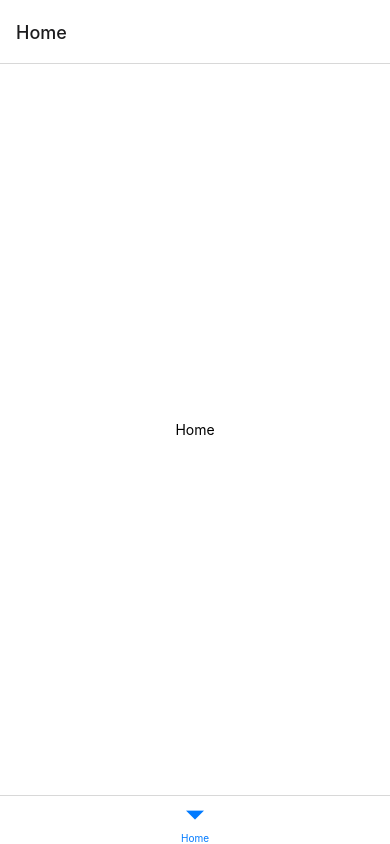
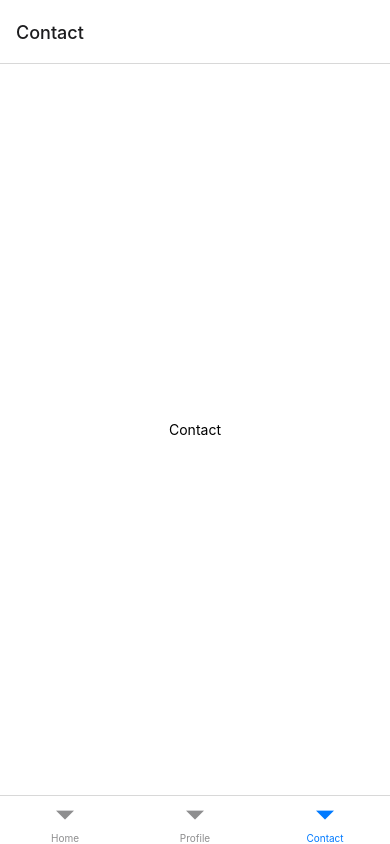
Before and after one commit to ArthBG/bottom-navigation, a React Native app: screen /Contact in a window 390 px wide. Before the commit this address had no page. Built offline with nearby package versions, Linux system fonts and the light colour scheme.

Commit message:
Feat: Add Profile and Contact screens

```diff
--- a/App.jsx
+++ b/App.jsx
@@ -3,7 +3,8 @@
 import { NavigationContainer } from '@react-navigation/native';
 import { createBottomTabNavigator } from '@react-navigation/bottom-tabs';
 import Home from './src/screens/Home';
-
+import Profile from './src/screens/Profile';
+import Contact from './src/screens/Contact';
 const Tab = createBottomTabNavigator();
 
 export default function App() {
@@ -11,6 +12,8 @@
    <NavigationContainer>
       <Tab.Navigator>
         <Tab.Screen name="Home" component={Home} />
+        <Tab.Screen name="Profile" component={Profile} />
+        <Tab.Screen name="Contact" component={Contact} />
       </Tab.Navigator>
       <StatusBar style="auto" />
     </NavigationContainer>
--- /dev/null
+++ b/src/screens/Contact/index.jsx
@@ -0,0 +1,9 @@
+import { View, Text } from 'react-native'
+import styles from './styles'
+export default function Contact() {
+  return (
+    <View style={styles.container}>
+      <Text>Contact</Text>
+    </View>
+  )
+}
--- /dev/null
+++ b/src/screens/Contact/styles.js
@@ -0,0 +1,12 @@
+import { StyleSheet } from "react-native";
+
+const styles = StyleSheet.create({
+    container: {
+        flex: 1,
+        backgroundColor: "#fff",
+        alignItems: "center",
+        justifyContent: "center",
+    },
+    });
+
+export default styles;
--- /dev/null
+++ b/src/screens/Profile/index.jsx
@@ -0,0 +1,9 @@
+import { View, Text } from 'react-native'
+import styles from './styles'
+export default function Profile() {
+  return (
+    <View style={styles.container}>
+      <Text>Profile</Text>
+    </View>
+  )
+}
--- /dev/null
+++ b/src/screens/Profile/styles.js
@@ -0,0 +1,12 @@
+import { StyleSheet } from "react-native";
+
+const styles = StyleSheet.create({
+    container: {
+        flex: 1,
+        backgroundColor: "#fff",
+        alignItems: "center",
+        justifyContent: "center",
+    },
+    });
+
+export default styles;
```
